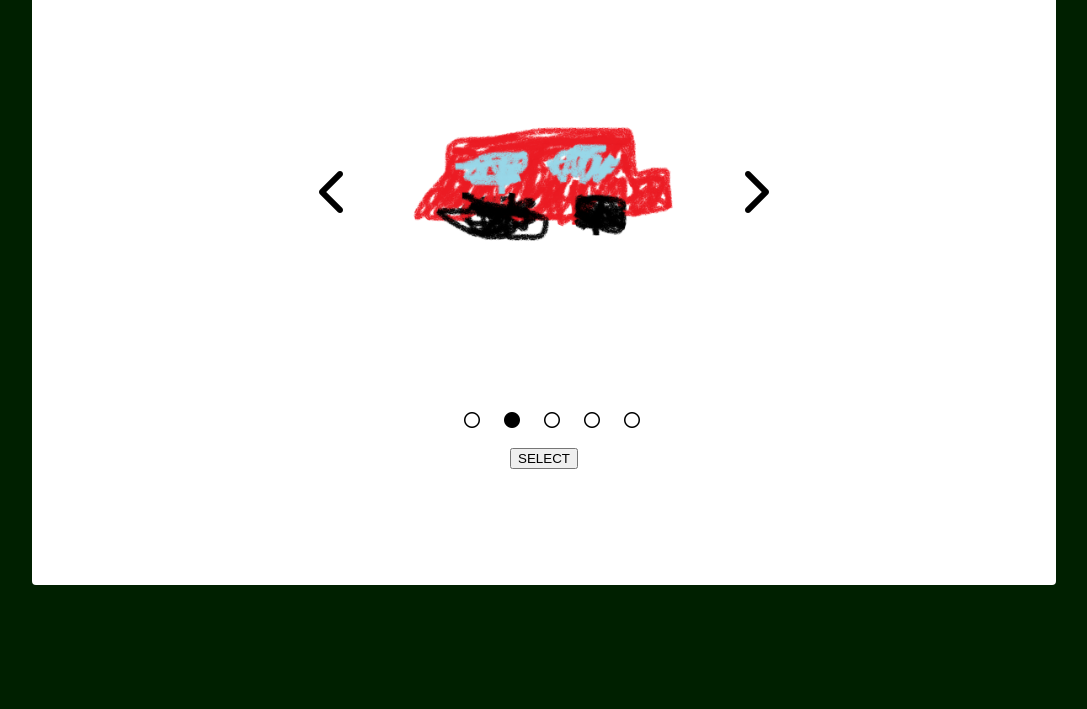
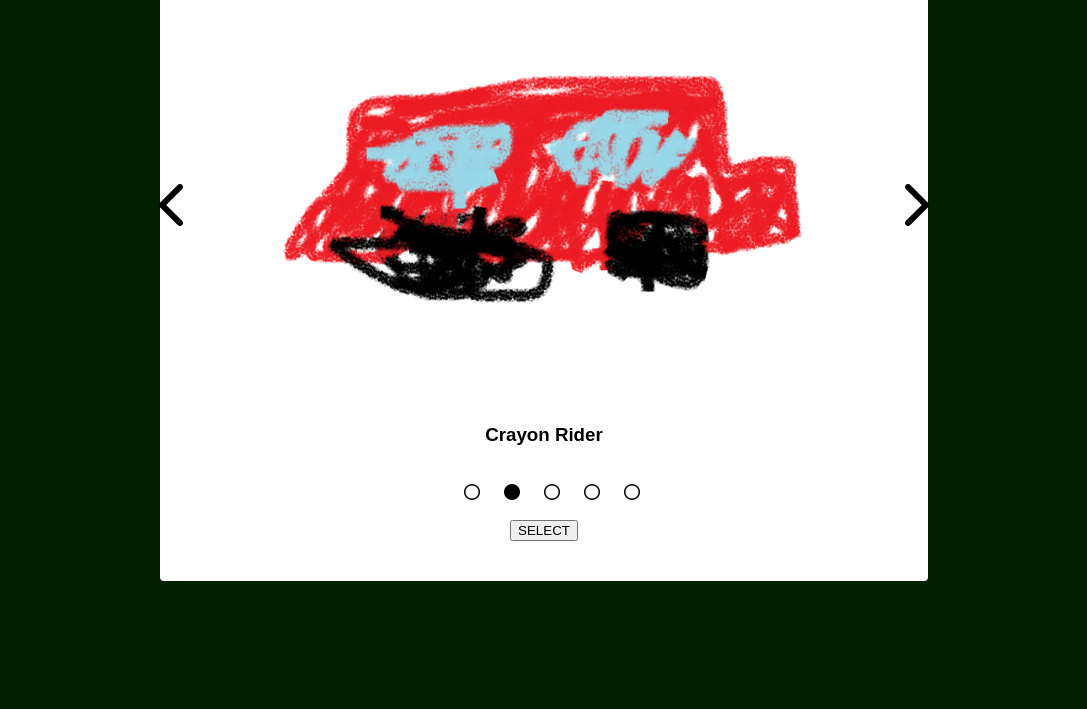
Before and after one commit to brandon-moy/driving-game, a website: page index.html in a window 1280 px wide. Shown: the part 91-800 px from the top of the page, without its empty margins (96-1183 px from the left). Drawn offline with Linux system fonts and the light colour scheme.

Commit message:
Added names to vehicles that cycle with the vehicles

```diff
--- a/index.html
+++ b/index.html
@@ -12,6 +12,7 @@
   <div class="modal-container">
     <div class=" modal-background">
       <h2 class="select-header">Select your vehicle!</h2>
+
       <div class="row">
         <i class="fa-solid fa-chevron-left left-arrow"></i>
         <img src="images/pinky.png">
@@ -20,6 +21,13 @@
         <img src="images/fern-removebg-preview.png" class="hidden">
         <img src="images/blue_4-removebg-preview.png" class="hidden">
         <i class="fa-solid fa-chevron-right right-arrow"></i>
+      </div>
+      <div class="car-names">
+        <h3>Pinky</h3>
+        <h3 class="hidden">Crayon Rider</h3>
+        <h3 class="hidden">Daisy</h3>
+        <h3 class="hidden">Fred the Fern</h3>
+        <h3 class="hidden">Picasso</h3>
       </div>
       <div class="buttons row">
         <i class="fa-solid fa-circle circle first"></i>
--- a/main.js
+++ b/main.js
@@ -55,6 +55,7 @@ var $images = document.querySelectorAll('.row > img');
 var $select = document.querySelector('.select');
 var $modal = document.querySelector('.modal-container');
 var $showModal = document.querySelector('.show-modal');
+var $carNames = document.querySelectorAll('.car-names > h3');
 var imgPosition = 0;
 var intervalModalId = null;
 
@@ -77,10 +78,12 @@ function left(event) {
     $images[i].className = 'hidden';
     $icons[i].classList.remove('fa-solid');
     $icons[i].classList.add('fa-regular');
+    $carNames[i].className = 'hidden';
   }
   $images[imgPosition].className = '';
   $icons[imgPosition].classList.remove('fa-regular');
   $icons[imgPosition].classList.add('fa-solid');
+  $carNames[imgPosition].className = '';
 
   intervalModalId = setInterval(cycle, 3000);
 }
@@ -98,10 +101,12 @@ function right(event) {
     $images[j].className = 'hidden';
     $icons[j].classList.remove('fa-solid');
     $icons[j].classList.add('fa-regular');
+    $carNames[j].className = 'hidden';
   }
   $images[imgPosition].className = '';
   $icons[imgPosition].classList.remove('fa-regular');
   $icons[imgPosition].classList.add('fa-solid');
+  $carNames[imgPosition].className = '';
 
   intervalModalId = setInterval(cycle, 3000);
 }
@@ -112,14 +117,16 @@ function cycle(event) {
   if (imgPosition > 4) {
     imgPosition = 0;
   }
-  for (var j = 0; j < $images.length; j++) {
-    $images[j].className = 'hidden';
-    $icons[j].classList.remove('fa-solid');
-    $icons[j].classList.add('fa-regular');
+  for (var k = 0; k < $images.length; k++) {
+    $images[k].className = 'hidden';
+    $icons[k].classList.remove('fa-solid');
+    $icons[k].classList.add('fa-regular');
+    $carNames[k].className = 'hidden';
   }
   $images[imgPosition].className = '';
   $icons[imgPosition].classList.remove('fa-regular');
   $icons[imgPosition].classList.add('fa-solid');
+  $carNames[imgPosition].className = '';
 }
 
 function button(event) {
@@ -132,10 +139,12 @@ function button(event) {
         $images[i].className = '';
         $icons[i].classList.remove('fa-regular');
         $icons[i].classList.add('fa-solid');
+        $carNames[i].className = '';
       } else {
         $images[i].className = 'hidden';
         $icons[i].classList.remove('fa-solid');
         $icons[i].classList.add('fa-regular');
+        $carNames[i].className = 'hidden';
       }
     }
   }
--- a/styles.css
+++ b/styles.css
@@ -4,6 +4,7 @@
 
 body {
   margin: 0;
+  font-family: sans-serif;
 }
 
 .hidden {
@@ -45,9 +46,9 @@ body {
 
 .modal-background {
   background-color: white;
-  width: 80%;
-  height: 82vh;
-  margin: 0 auto;
+  width: 60%;
+  height: 80vh;
+  margin: 2rem auto;
   text-align: center;
   border-radius: 0.25rem;
 }
@@ -63,7 +64,7 @@ body {
 }
 
 .row > img {
-  width: 20rem;
+  width: 40rem;
   height: 50vh;
   object-fit: contain;
 }
@@ -83,10 +84,15 @@ body {
   width: 24px;
 }
 
+.select {
+  font-family: sans-serif;
+}
+
 .show-modal {
   position: fixed;
   bottom: 5px;
   left: 5px;
   border: none;
   border-radius: 0.25rem;
+  font-family: sans-serif;
 }
```
